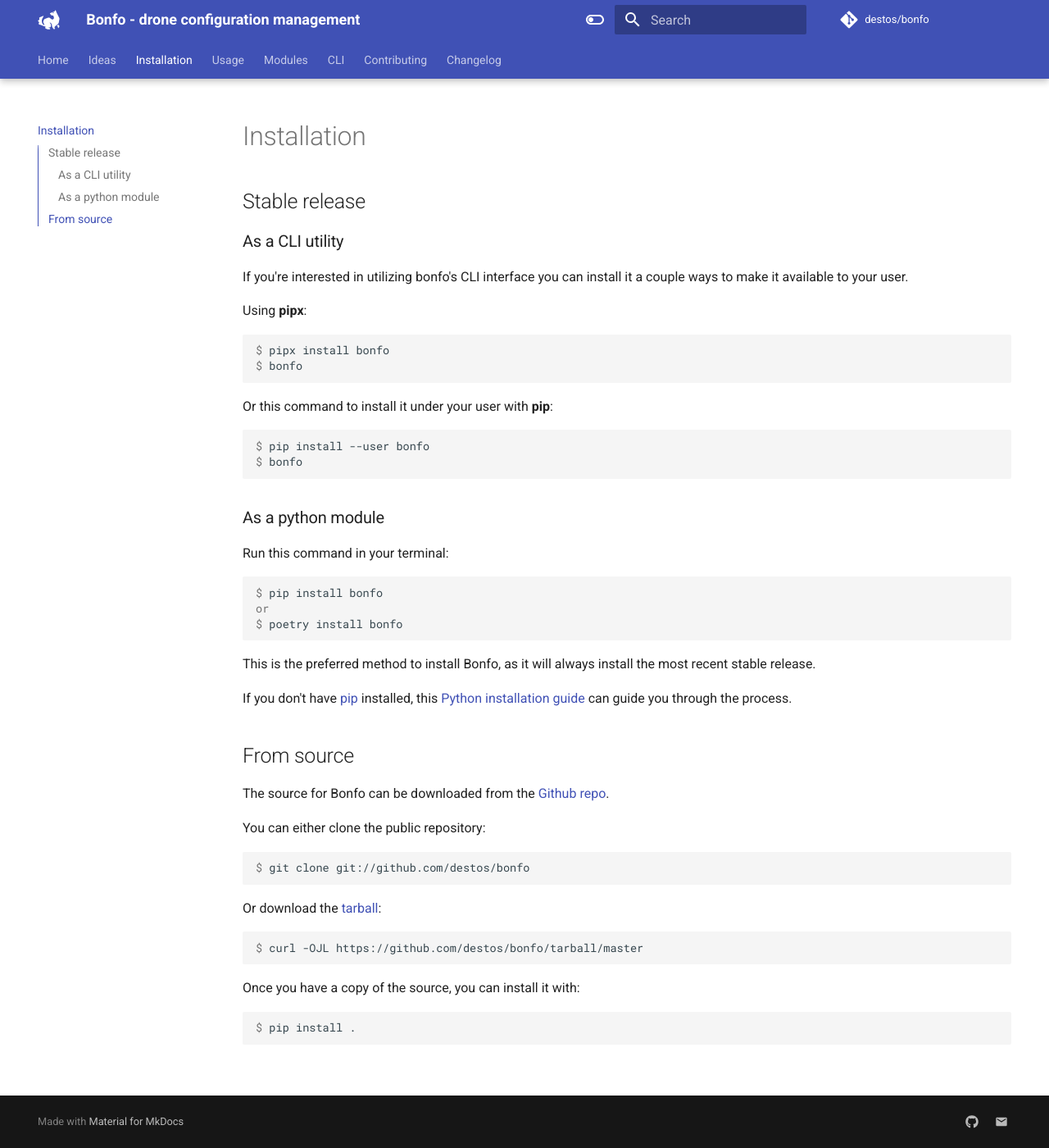
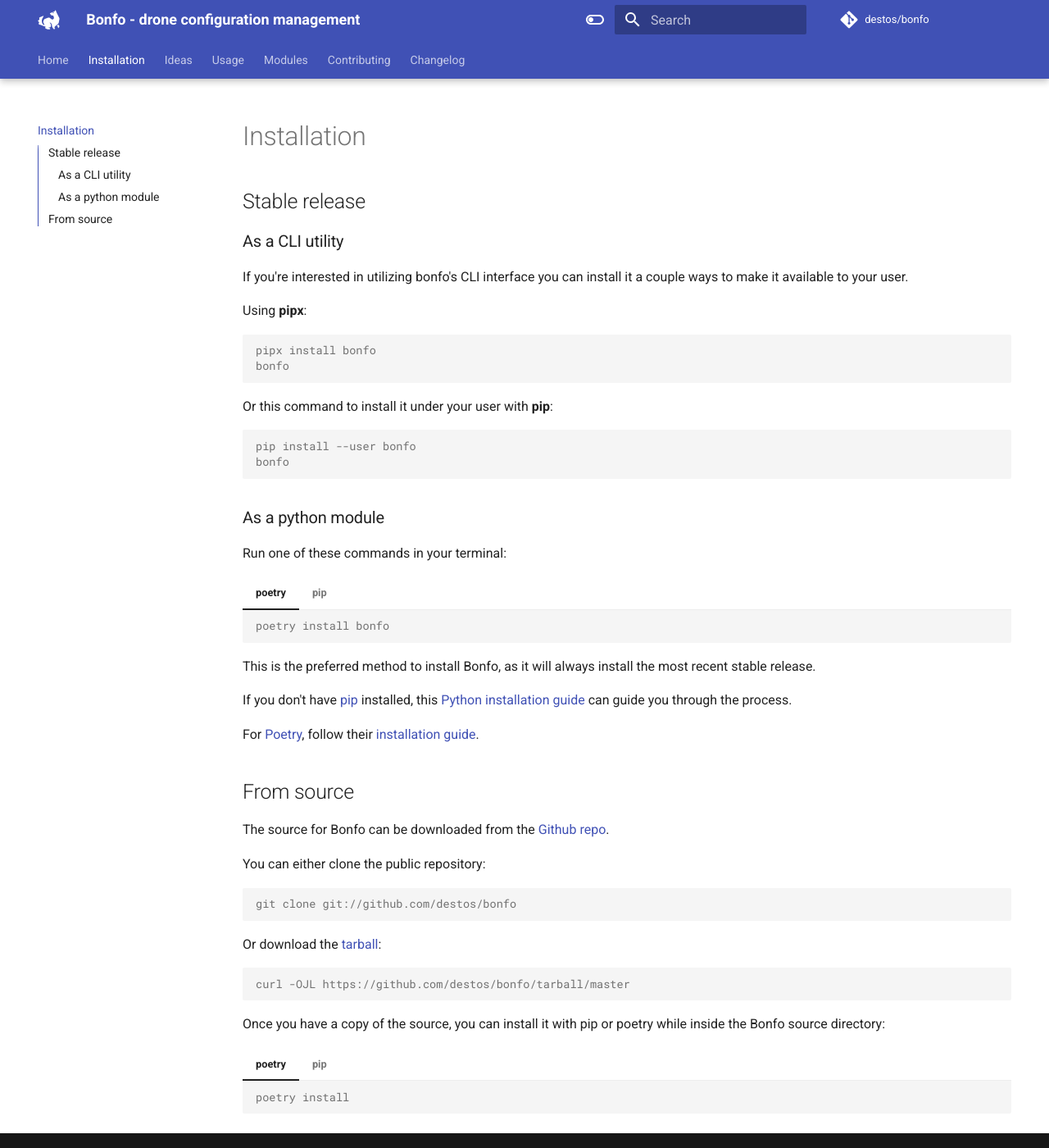
Before and after one commit to destos/bonfo, an MkDocs documentation site: the page built from docs/installation.md, in a window 1280 px wide and 1400 px high. Shown: the whole window at 82% size. Built offline with MkDocs 1.6.1 and Material for MkDocs 9.7.7, drawn with Linux system fonts in a browser that asks for light colours; comment, search, counter and statistics services are not loaded.

````diff
--- a/docs/installation.md
+++ b/docs/installation.md
@@ -5,29 +5,37 @@ If you're interested in utilizing bonfo's CLI interface you can install it a cou
 
 Using **pipx**:
 ``` console
-$ pipx install bonfo
-$ bonfo
+pipx install bonfo
+bonfo
 ```
 
 Or this command to install it under your user with **pip**:
 ``` console
-$ pip install --user bonfo
-$ bonfo
+pip install --user bonfo
+bonfo
 ```
 
 ## As a python module
-Run this command in your terminal:
+Run one of these commands in your terminal:
 
-``` console
-$ pip install bonfo
-or
-$ poetry install bonfo
-```
+=== "poetry"
+
+    ``` console
+    poetry install bonfo
+    ```
+
+=== "pip"
+
+    ``` console
+    pip install bonfo
+    ```
 
 This is the preferred method to install Bonfo, as it will always install the most recent stable release.
 
 If you don't have [pip][] installed, this [Python installation guide][]
 can guide you through the process.
+
+For [Poetry][], follow their [installation guide][].
 
 # From source
 
@@ -37,22 +45,32 @@ the [Github repo][].
 You can either clone the public repository:
 
 ``` console
-$ git clone git://github.com/destos/bonfo
+git clone git://github.com/destos/bonfo
 ```
 
 Or download the [tarball][]:
 
 ``` console
-$ curl -OJL https://github.com/destos/bonfo/tarball/master
+curl -OJL https://github.com/destos/bonfo/tarball/master
 ```
 
-Once you have a copy of the source, you can install it with:
+Once you have a copy of the source, you can install it with pip or poetry while inside the Bonfo source directory:
 
-``` console
-$ pip install .
-```
+=== "poetry"
+
+    ``` console
+    poetry install
+    ```
+
+=== "pip"
+
+    ``` console
+    pip install .
+    ```
 
 [pip]: https://pip.pypa.io
 [Python installation guide]: http://docs.python-guide.org/en/latest/starting/installation/
 [Github repo]: https://github.com/destos/bonfo
 [tarball]: https://github.com/destos/bonfo/tarball/master
+[Poetry]: https://python-poetry.org/
+[installation guide]: https://python-poetry.org/docs/#installation
--- a/mkdocs.yml
+++ b/mkdocs.yml
@@ -6,11 +6,13 @@ edit_uri: edit/main/docs/
 #strict: true
 nav:
   - Home: index.md
+  - Installation: installation.md
   - Ideas: ideas.md
-  - Installation: installation.md
-  - Usage: usage.md
+  - Usage:
+    - usage/index.md
+    - Profiles: usage/profiles.md
+    - CLI: usage/cli.md
   - Modules: api.md
-  - CLI: cli.md
   - Contributing: contributing.md
   - Changelog: changelog.md
 theme:
@@ -39,6 +41,7 @@ theme:
   features:
     - header.autohide
     - navigation.indexes
+    - navigation.expanded
     - navigation.instant
     - navigation.tabs
     - navigation.tabs.sticky
@@ -54,11 +57,14 @@ markdown_extensions:
   - pymdownx.tilde
   - pymdownx.tabbed
   - attr_list
+  - md_in_html
   - pymdownx.arithmatex:
       generic: true
   - pymdownx.highlight:
       linenums: false
   - pymdownx.superfences
+  - pymdownx.tabbed:
+      alternate_style: true
   - pymdownx.inlinehilite
   - pymdownx.details
   - admonition
````
Also changed, not shown: CHANGELOG.md (+3 -2 lines), docs/ideas.md (+3 -1 lines), docs/usage/index.md (renamed from docs/usage.md, +3 -2 lines), docs/usage/profiles.md (renamed from docs/profiles.md, +1 -1 lines), docs/usage/board.md (added), docs/usage/cli.md (renamed from docs/cli.md).
